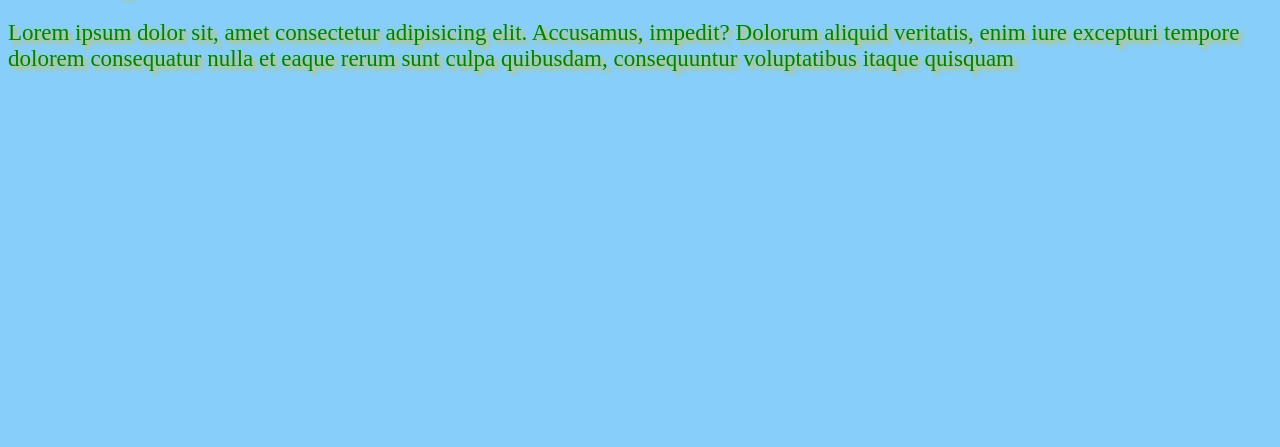
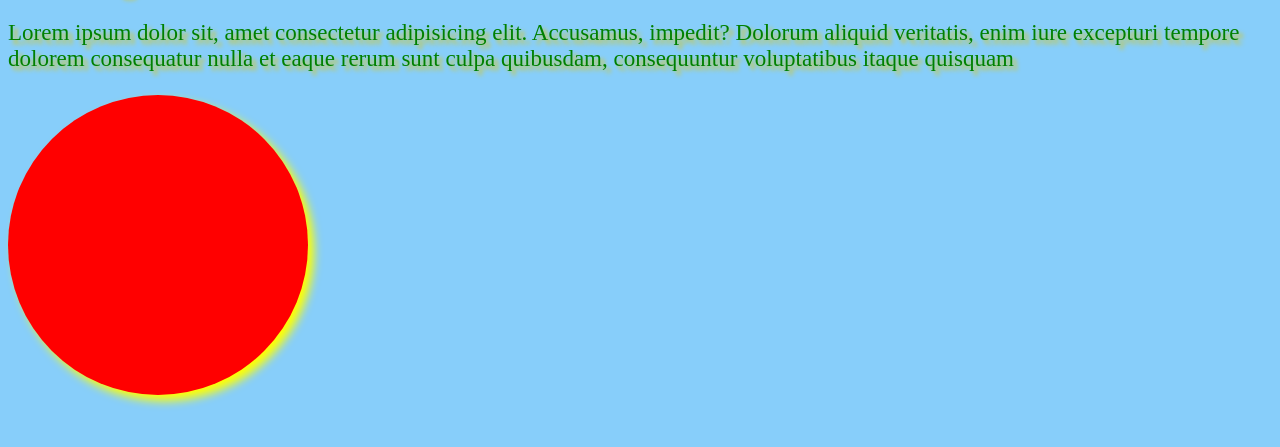
Before and after one commit to Shahbaz72/sssss, a plain HTML site: page index.html in a window 1280 px wide. Shown: the part 61-508 px from the top of the page. Drawn offline with Linux system fonts and the light colour scheme.

Commit message:
cssupdate

```diff
--- a/index.html
+++ b/index.html
@@ -12,5 +12,6 @@
 <body>
     <h1>Learning Git..................</h1>
     <p>Lorem ipsum dolor sit, amet consectetur adipisicing elit. Accusamus, impedit? Dolorum aliquid veritatis, enim iure excepturi tempore dolorem consequatur nulla et eaque rerum sunt culpa quibusdam, consequuntur voluptatibus itaque quisquam</p>
+    <div class="box"></div>
 </body>
 </html>
--- a/style.css
+++ b/style.css
@@ -8,3 +8,10 @@ p{
 *{
  background-color: lightskyblue;
 }
+.box{
+    width: 300px;
+    height: 300px;
+    background-color: red;
+    border-radius: 50%;
+    box-shadow: 6px 6px 10px yellow;
+}
```
